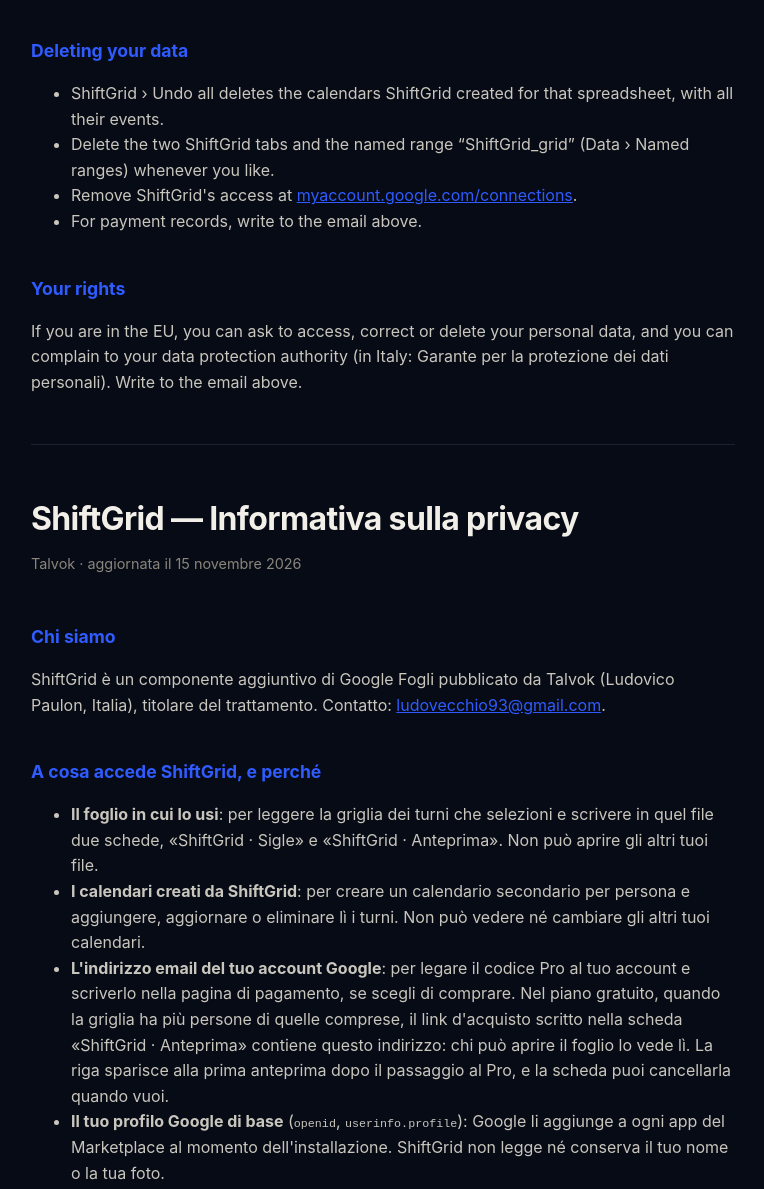
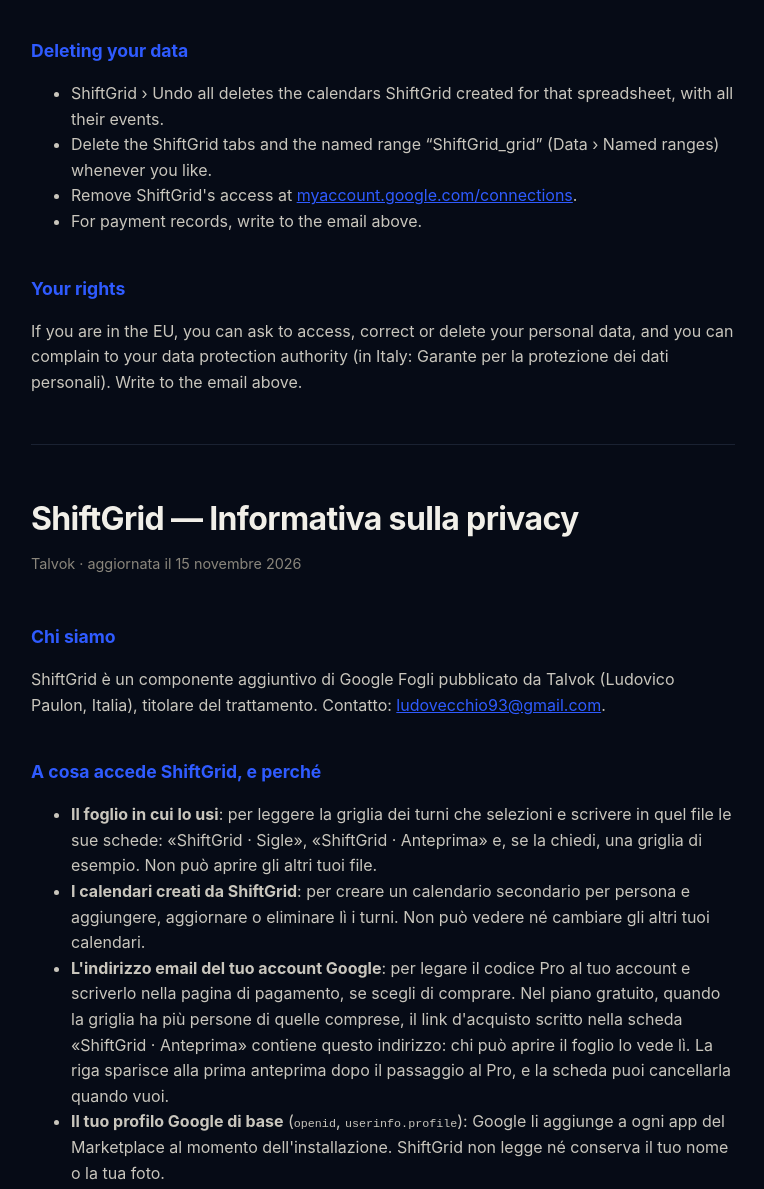
Before and after one commit to talvok/talvok.github.io, a plain HTML site: page shiftgrid/privacy.html in a window 1280 px wide. Shown: the part 1525-2714 px from the top of the page, without its empty margins (257-1021 px from the left). Drawn offline with Linux system fonts and the light colour scheme.

Commit message:
ShiftGrid privacy: «le sue schede», non «due schede»
La voce nuova «Crea griglia di esempio» aggiunge, su richiesta, una terza scheda.

Co-Authored-By: Claude Opus 5.5 <noreply@anthropic.com>
Claude-Session: https://claude.ai/code/session_01SfXKVFrGsMefpNXkdQg6DU

```diff
--- a/shiftgrid/privacy.html
+++ b/shiftgrid/privacy.html
@@ -30,7 +30,7 @@
   <h2>What ShiftGrid accesses, and why</h2>
   <ul>
     <li><strong>The spreadsheet where you use it</strong> (<code>spreadsheets.currentonly</code>): to read the shift grid you select
-      and to write two tabs in that file, “ShiftGrid · Codes” and “ShiftGrid · Preview”. It cannot open your other files.</li>
+      and to write its own tabs in that file: “ShiftGrid · Codes”, “ShiftGrid · Preview” and, if you ask for one, a sample roster. It cannot open your other files.</li>
     <li><strong>Calendars that ShiftGrid itself creates</strong> (<code>calendar.app.created</code>): to create one secondary calendar
       per person and add, update or delete the shift events in it. It cannot see or change your other calendars.</li>
     <li><strong>Your Google account email address</strong> (<code>userinfo.email</code>): to tie the Pro code to your account
@@ -66,7 +66,7 @@
   <h2>Deleting your data</h2>
   <ul>
     <li>ShiftGrid › Undo all deletes the calendars ShiftGrid created for that spreadsheet, with all their events.</li>
-    <li>Delete the two ShiftGrid tabs and the named range “ShiftGrid_grid” (Data › Named ranges) whenever you like.</li>
+    <li>Delete the ShiftGrid tabs and the named range “ShiftGrid_grid” (Data › Named ranges) whenever you like.</li>
     <li>Remove ShiftGrid's access at <a href="https://myaccount.google.com/connections">myaccount.google.com/connections</a>.</li>
     <li>For payment records, write to the email above.</li>
   </ul>
@@ -86,8 +86,8 @@
 
   <h2>A cosa accede ShiftGrid, e perché</h2>
   <ul>
-    <li><strong>Il foglio in cui lo usi</strong>: per leggere la griglia dei turni che selezioni e scrivere in quel file due schede,
-      «ShiftGrid · Sigle» e «ShiftGrid · Anteprima». Non può aprire gli altri tuoi file.</li>
+    <li><strong>Il foglio in cui lo usi</strong>: per leggere la griglia dei turni che selezioni e scrivere in quel file le sue schede:
+      «ShiftGrid · Sigle», «ShiftGrid · Anteprima» e, se la chiedi, una griglia di esempio. Non può aprire gli altri tuoi file.</li>
     <li><strong>I calendari creati da ShiftGrid</strong>: per creare un calendario secondario per persona e aggiungere, aggiornare
       o eliminare lì i turni. Non può vedere né cambiare gli altri tuoi calendari.</li>
     <li><strong>L'indirizzo email del tuo account Google</strong>: per legare il codice Pro al tuo account e scriverlo nella
@@ -124,7 +124,7 @@
   <h2>Cancellare i dati</h2>
   <ul>
     <li>ShiftGrid › Annulla tutto elimina i calendari creati da ShiftGrid per quel foglio, con tutti i loro eventi.</li>
-    <li>Le due schede di ShiftGrid e l'intervallo denominato «ShiftGrid_grid» (Dati › Intervalli denominati) puoi cancellarli quando vuoi.</li>
+    <li>Le schede di ShiftGrid e l'intervallo denominato «ShiftGrid_grid» (Dati › Intervalli denominati) puoi cancellarli quando vuoi.</li>
     <li>Togli l'accesso a ShiftGrid da <a href="https://myaccount.google.com/connections">myaccount.google.com/connections</a>.</li>
     <li>Per i dati di pagamento, scrivi all'email qui sopra.</li>
   </ul>
```
